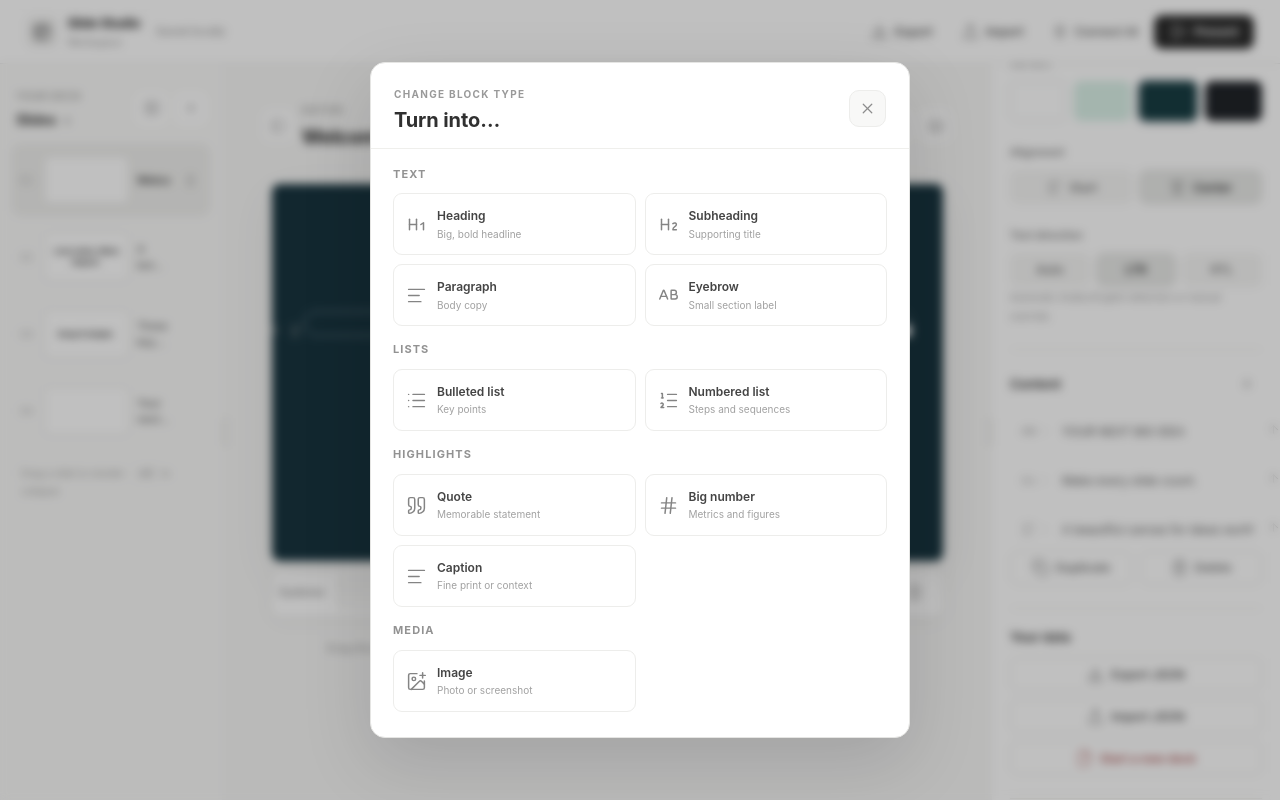
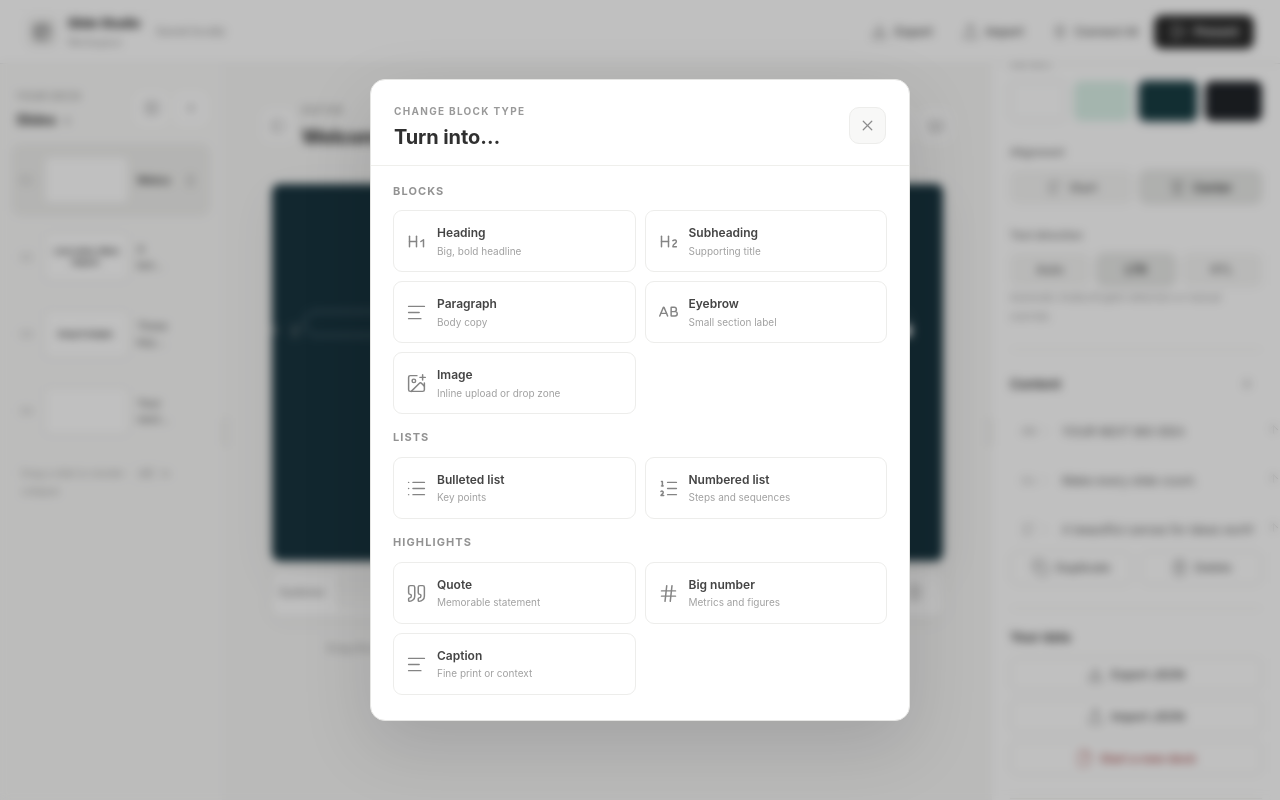
Before and after one commit to omar-Suleiman14/Slyz, a website: page index.html in a window 1280 px wide. Both pictures are taken after a click on the button 1035 px from the left and 431 px from the top of the page. Drawn offline with nearby package versions, Linux system fonts and the light colour scheme.

Commit message:
refactor(editor): make Image a standard block type in the unified Add menu

```diff
--- a/index.html
+++ b/index.html
@@ -750,11 +750,12 @@ button:focus-visible,input:focus-visible,textarea:focus-visible,select:focus-vis
 <div class="sheet" role="document">
 <div class="sheet-head"><div><span class="sheet-kicker" id="pickerKicker">INSERT INTO SLIDE</span><h2 id="blockPickerTitle">Add content</h2></div><button class="sheet-close" id="closeBlockPicker" aria-label="Close menu"><i data-lucide="x"></i></button></div>
 <div class="sheet-scroll">
-<div class="picker-group"><h3>Text</h3><div class="picker-grid">
+<div class="picker-group"><h3>Blocks</h3><div class="picker-grid">
 <button data-pick-type="h1"><i data-lucide="heading-1"></i><span><b>Heading</b><small>Big, bold headline</small></span></button>
 <button data-pick-type="h2"><i data-lucide="heading-2"></i><span><b>Subheading</b><small>Supporting title</small></span></button>
 <button data-pick-type="p"><i data-lucide="align-left"></i><span><b>Paragraph</b><small>Body copy</small></span></button>
 <button data-pick-type="kicker"><i data-lucide="case-upper"></i><span><b>Eyebrow</b><small>Small section label</small></span></button>
+<button data-pick-type="image"><i data-lucide="image-plus"></i><span><b>Image</b><small>Inline upload or drop zone</small></span></button>
 </div></div>
 <div class="picker-group"><h3>Lists</h3><div class="picker-grid">
 <button data-pick-type="ul"><i data-lucide="list"></i><span><b>Bulleted list</b><small>Key points</small></span></button>
@@ -765,7 +766,6 @@ button:focus-visible,input:focus-visible,textarea:focus-visible,select:focus-vis
 <button data-pick-type="stat"><i data-lucide="hash"></i><span><b>Big number</b><small>Metrics and figures</small></span></button>
 <button data-pick-type="caption"><i data-lucide="text"></i><span><b>Caption</b><small>Fine print or context</small></span></button>
 </div></div>
-<div class="picker-group" id="mediaPickerGroup"><h3>Media</h3><div class="picker-grid"><button data-pick-type="image"><i data-lucide="image-plus"></i><span><b>Image</b><small>Photo or screenshot</small></span></button></div></div>
 </div></div></div>
 <div id="mcpSheet" class="sheet-overlay" role="dialog" aria-modal="true" aria-labelledby="mcpTitle" aria-hidden="true">
 <div class="sheet mcp-sheet">
@@ -856,7 +856,6 @@ function showPicker(mode){
  pickerMode=mode;pickerReturn=document.activeElement;
  $("blockPickerTitle").textContent=mode==="turn"?"Turn into…":"Add content";
  $("pickerKicker").textContent=mode==="turn"?"CHANGE BLOCK TYPE":"INSERT INTO SLIDE";
- $("mediaPickerGroup").hidden=false;
  $("blockPicker").classList.add("open");$("blockPicker").setAttribute("aria-hidden","false");$("closeBlockPicker").focus();
 }
 function hidePicker(){
@@ -1283,7 +1282,7 @@ function render(){
 }
 function appendBlock(type,text){
  if(current().blocks.length>=45){notify("Slide is full");return}
- const b=block(type,text??({h1:"New heading",h2:"New subheading",p:"Tap to edit",ul:"First idea\nSecond idea",ol:"First step\nSecond step",quote:"A thought worth sharing.",stat:"42%",kicker:"YOUR SECTION",caption:"Add context or a source"}[type]||"Type here..."));
+ const b=block(type,type==="image"?"":text??({h1:"New heading",h2:"New subheading",p:"Tap to edit",ul:"First idea\nSecond idea",ol:"First step\nSecond step",quote:"A thought worth sharing.",stat:"42%",kicker:"YOUR SECTION",caption:"Add context or a source"}[type]||"Type here..."));
  const at=insertAfterId?current().blocks.findIndex(x=>x.id===insertAfterId):-1;
  current().blocks.splice(at<0?current().blocks.length:at+1,0,b);insertAfterId=null;selectedBlockId=b.id;render();scheduleSave();
 }
```
